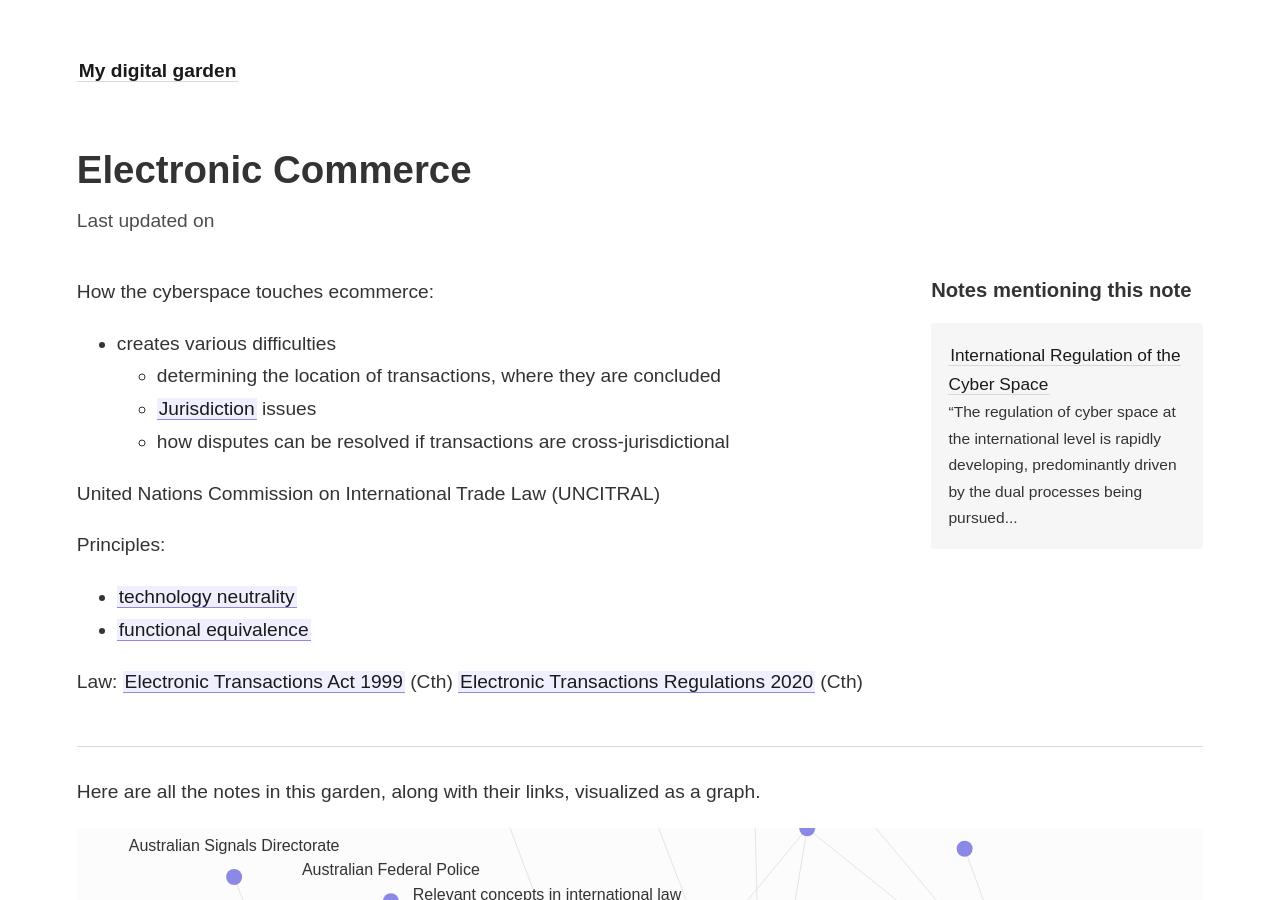
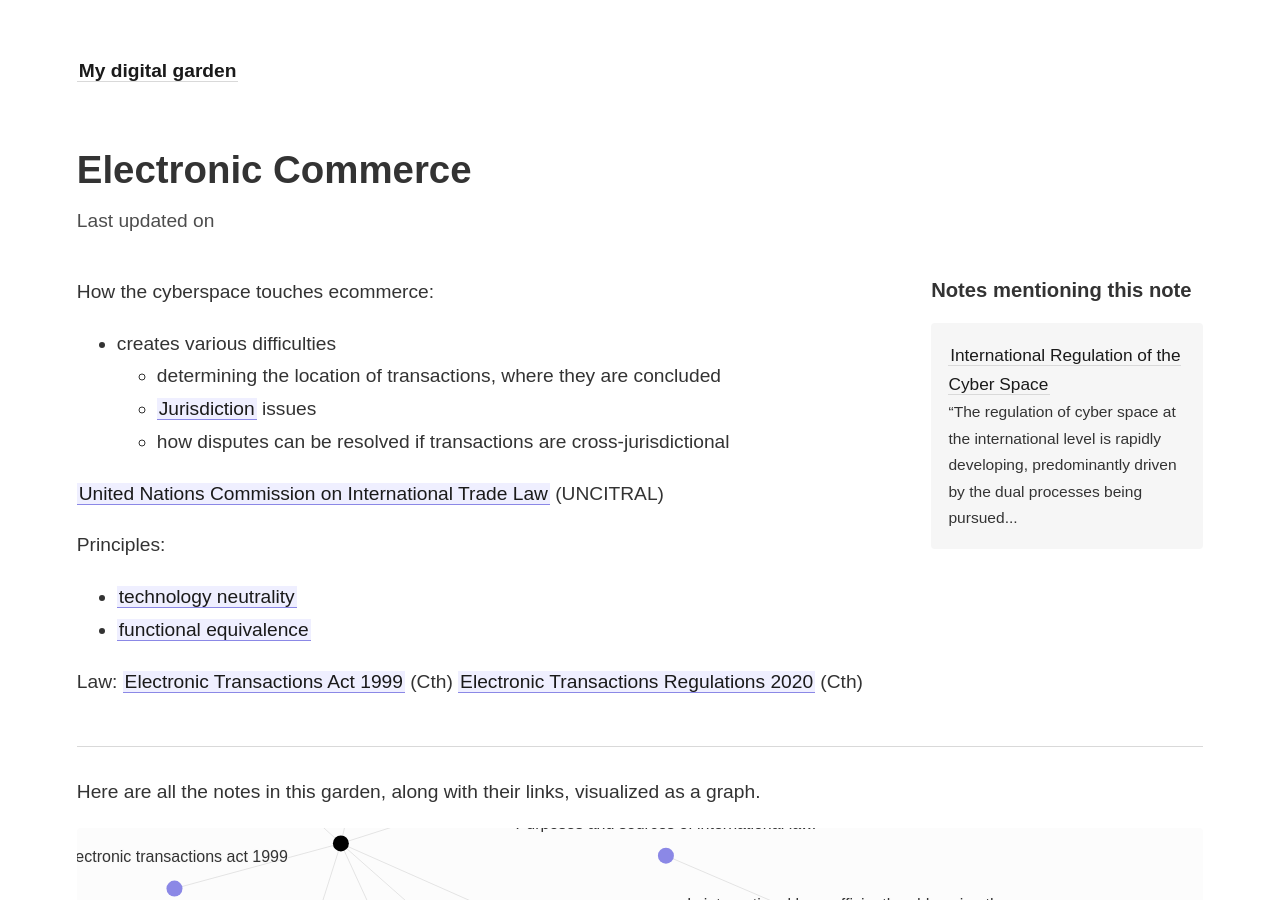
Before and after one commit to ctr-l/digital-garden, a Jekyll site: the page built from _notes/ecommerce.md, in a window 1280 px wide and 900 px high. Built offline with Jekyll 4.4.1, drawn with Linux system fonts in a browser that asks for light colours.

Commit message:
Update content

```diff
--- a/_notes/ecommerce.md
+++ b/_notes/ecommerce.md
@@ -7,7 +7,7 @@ How the cyberspace touches ecommerce:
 	- [[Jurisdiction]] issues
 	- how disputes can be resolved if transactions are cross-jurisdictional
 
-United Nations Commission on International Trade Law (UNCITRAL)
+[[United Nations Commission on International Trade Law]] (UNCITRAL)
 
 Principles:
 - [[technology neutrality]]
```
Also changed, not shown: _notes/United Nations Commission on International Trade Law.md (added), 1 other file.
